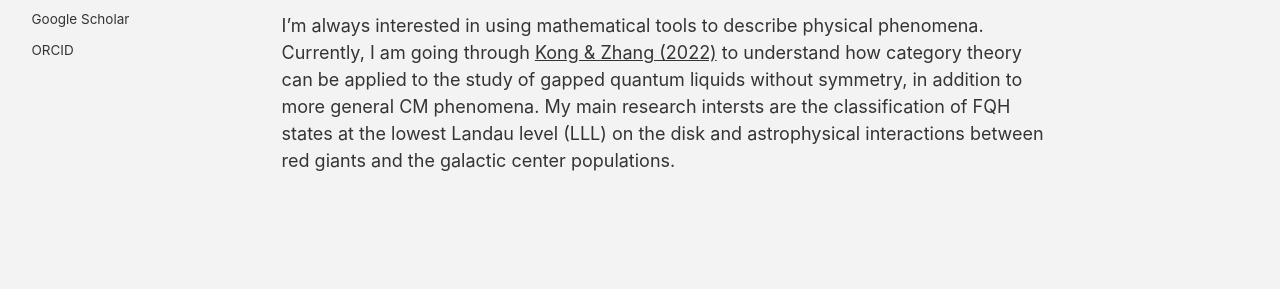
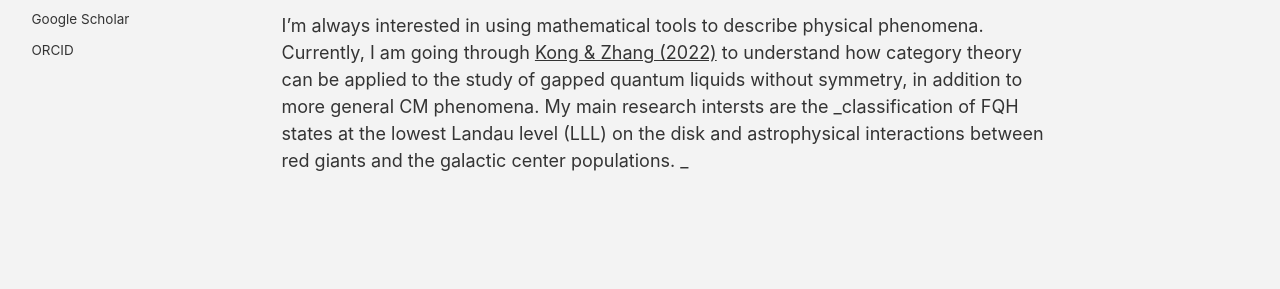
Before and after one commit to tk3411/tk3411.github.io, a Jekyll site: the page built from _pages/about.md, in a window 1280 px wide. Shown: the part 337-626 px from the top of the page. Built offline with Jekyll 4.4.1, drawn with Linux system fonts in a browser that asks for light colours; a style sheet for code colours, icons or effects is not loaded.

```diff
--- a/_pages/about.md
+++ b/_pages/about.md
@@ -11,4 +11,4 @@ I am currently a first-year physics PhD student and Hughes Fellow at WashU. My r
 
 Research Interests
 ======
-I'm always interested in using mathematical tools to describe physical phenomena. Currently, I am going through [Kong & Zhang (2022)]([url](https://arxiv.org/abs/2205.05565)) to understand how category theory can be applied to the study of gapped quantum liquids without symmetry, in addition to more general CM phenomena. My main research intersts are the classification of FQH states at the lowest Landau level (LLL) on the disk and astrophysical interactions between red giants and the galactic center populations.
+I'm always interested in using mathematical tools to describe physical phenomena. Currently, I am going through [Kong & Zhang (2022)]([url](https://arxiv.org/abs/2205.05565)) to understand how category theory can be applied to the study of gapped quantum liquids without symmetry, in addition to more general CM phenomena. My main research intersts are the _classification of FQH states at the lowest Landau level (LLL) on the disk and astrophysical interactions between red giants and the galactic center populations. _
```
